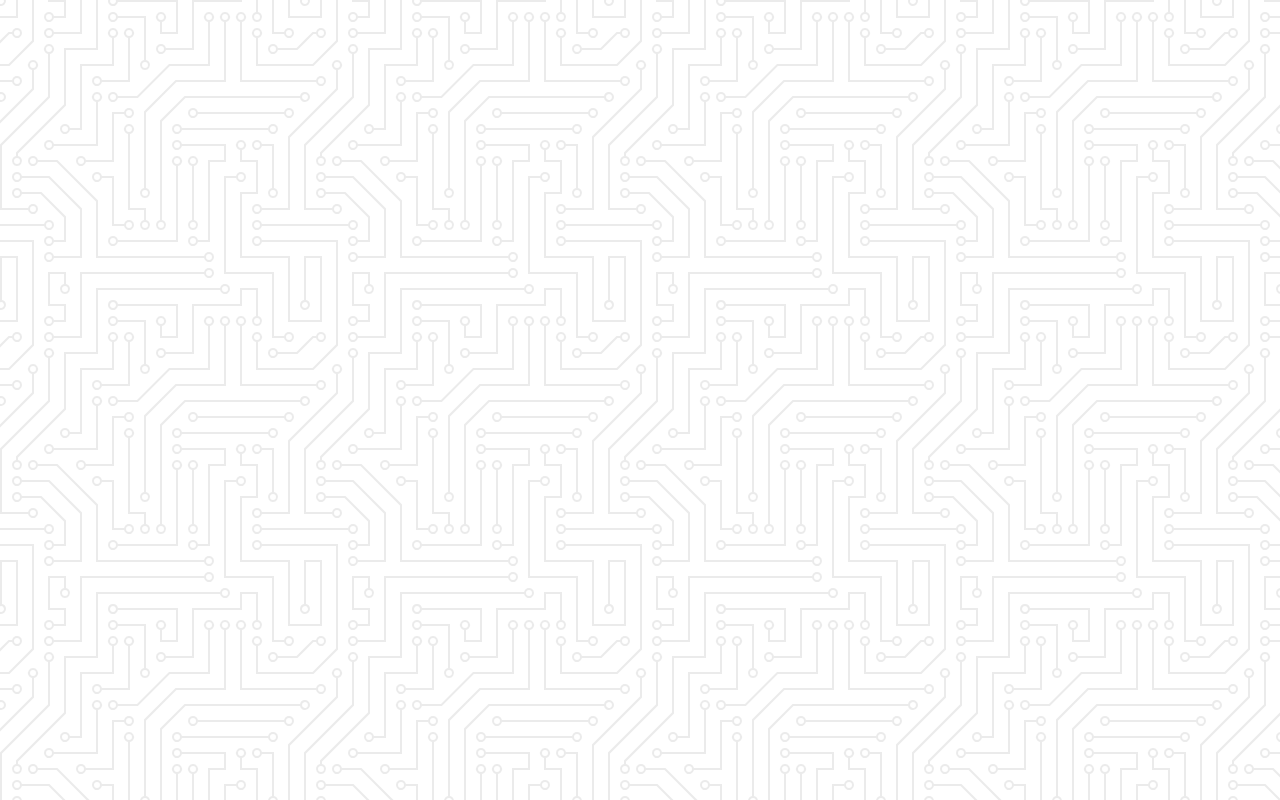
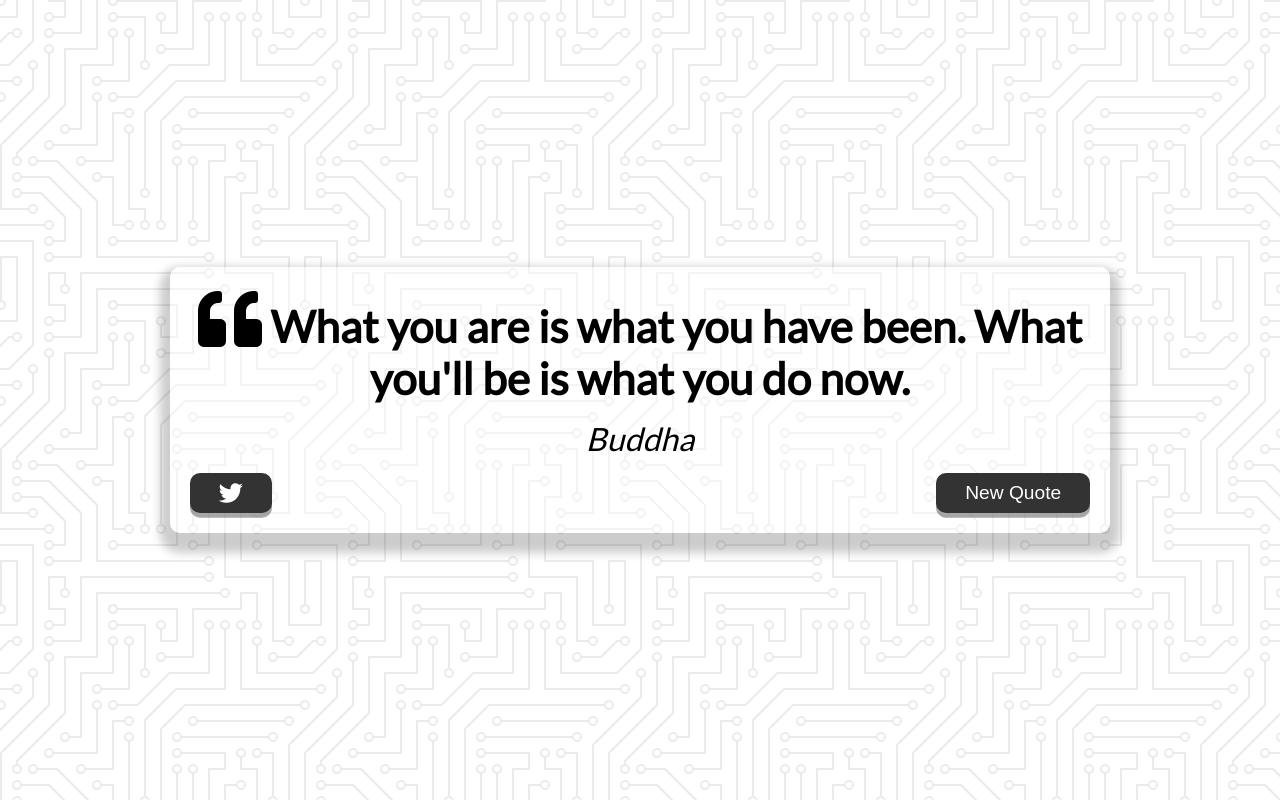
Before and after one commit to thatflav/quote-generator, a plain HTML site: page index.html in a window 1280 px wide. Drawn offline with Linux system fonts and the light colour scheme.

Commit message:
Finished the styling of the elements.

```diff
--- a/index.html
+++ b/index.html
@@ -11,6 +11,24 @@
 </head>
 
 <body>
+    <div class="quote-container" id="quote-container">
+        <!-- Quote -->
+        <div class="quote-text">
+            <i class="fas fa-quote-left"></i>
+            <span id="quote">What you are is what you have been. What you'll be is what you do now.</span>
+        </div>
+        <!-- Author -->
+        <div class="quote-author">
+            <span class="author">Buddha</span>
+        </div>
+        <!-- Buttons -->
+        <div class="button-container">
+            <button class="twitter-button" id="twitter" title="Tweet This!">
+                <i class="fab fa-twitter"></i>
+            </button>
+            <button id="new-quote">New Quote</button>
+        </div>
+    </div>
     <!-- Script -->
     <script src="script.js"></script>
 </body>
--- a/style.css
+++ b/style.css
@@ -17,3 +17,78 @@ body {
     align-items: center;
     justify-content: center;
 }
+
+.quote-container {
+    width: auto;
+    max-width: 900px;
+    padding: 20px 20px;
+    border-radius: 10px;
+    background-color: rgba(255, 255, 255, 0.4);
+    box-shadow: 0 10px 10px 10px rgba(0, 0, 0, 0.2);
+}
+
+.quote-text {
+    font-size: 2.75rem;
+}
+
+.long-quote {
+    font-size: 2rem;
+}
+
+.fa-quote-left {
+    font-size: 4rem;
+}
+
+.quote-author {
+    margin-top: 15px;
+    font-size: 2rem;
+    font-weight: 400;
+    font-style: italic;
+}
+
+.button-container {
+    margin-top: 15px;
+    display: flex;
+    justify-content: space-between;
+}
+
+button {
+    cursor: pointer;
+    font-size: 1.2rem;
+    height: 2.5rem;
+    border: none;
+    border-radius: 10px;
+    color: #fff;
+    background-color: #333;
+    outline: none;
+    padding: 0.5rem 1.8rem;
+    box-shadow: 0 0.3rem rgba(121, 121, 121, 0.65);
+}
+
+button:hover {
+    filter: brightness(110%)
+}
+
+button:active {
+    transform: translate(0, 0.3rem);
+    box-shadow: 0 0.1rem rgba(255, 255, 255, 0.65);
+}
+
+.twitter-button:hover {
+    color: #38a1f3;
+}
+
+.fa-twitter {
+    font-size: 1.5rem;
+}
+
+/* Media Query: Tablet or Smaller */
+@media screen and (max-width: 1000px) {
+    .quote-container{
+        margin: auto 10px;
+    }
+
+    .quote-text {
+        font-size: 2.5rem;
+    }
+}
```
